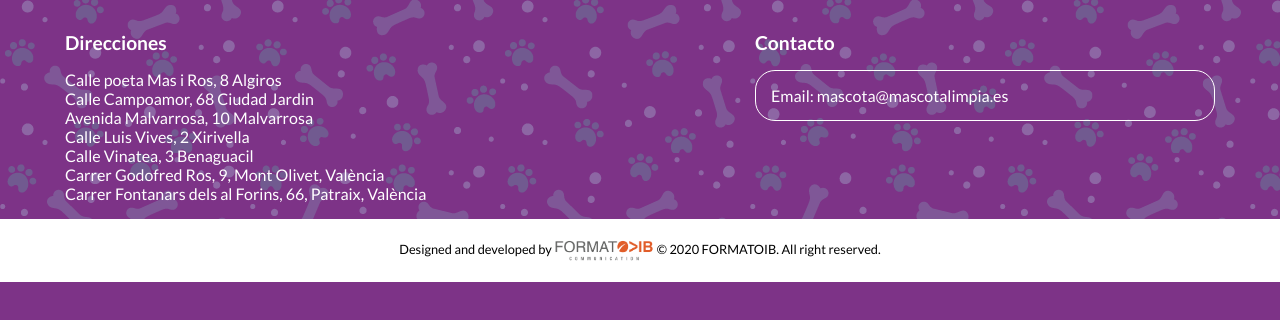
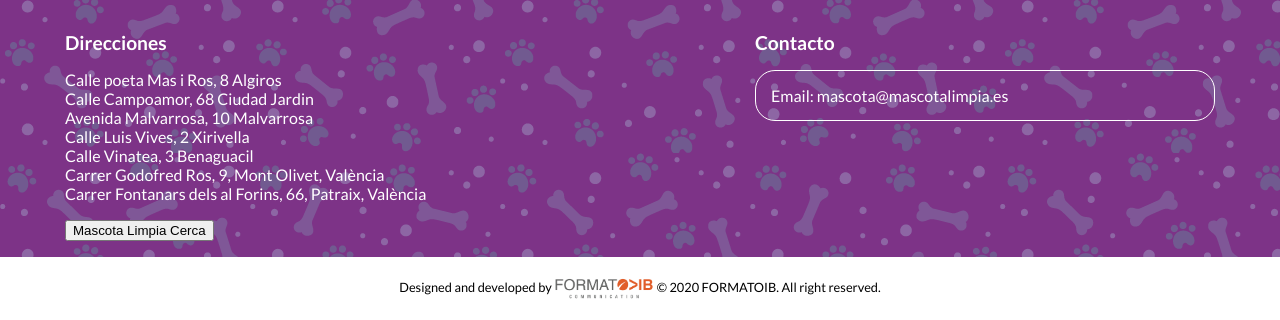
Before and after one commit to Koldok/Koldok.github.io, a plain HTML site: page index.html in a window 1280 px wide. Shown: the part 3195-3515 px from the top of the page. Before the commit the page ends 3477 px from the top, so only its background shows below. Drawn offline with Linux system fonts and the light colour scheme.

Commit message:
Mi tienda cerca

```diff
--- a/index.html
+++ b/index.html
@@ -174,7 +174,9 @@
 				Calle Vinatea, 3 Benaguacil<br>
 				Carrer Godofred Ros, 9, Mont Olivet, València<br>
 				Carrer Fontanars dels al Forins, 66, Patraix, València<br>
-
+<form action="https://www.google.com/maps/search/mascotalimpia+cerca">
+    <input type="submit" value="Mascota Limpia Cerca" />
+</form>
 
 			</p>
 		</div>
```
